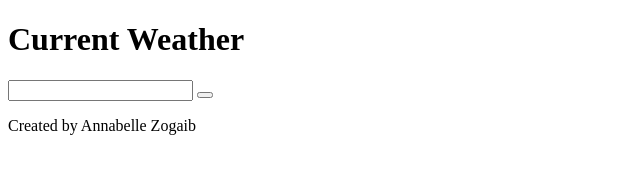
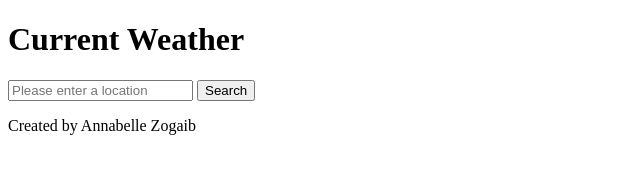
Before and after one commit to azogaib/m6-hw9-zogaib-annabelle, a plain HTML site: page index.html in a window 1280 px wide. Shown: the whole page, without its empty margins (0-640 px from the left). Drawn offline with Linux system fonts and the light colour scheme.

Commit message:
Set up documents

```diff
--- a/index.html
+++ b/index.html
@@ -5,15 +5,11 @@
 
 		<meta charset="utf-8">
 
-		<title></title>
+		<title>Weather App</title>
 
-		<link type="text/css" rel="stylesheet" href="styles.css" />
+		<link type="text/css" rel="stylesheet" href="main.css" />
 
 		<meta name="viewport" content="width=device-width, initial-scale=1">
-
-		<!--[if lt IE 9]>
-			<script src="js/html5shiv-printshiv.min.js"></script>
-		<![endif]-->
 
 	</head>
 
@@ -25,9 +21,9 @@
             <h1>Current Weather</h1>
             <section id="location"></section>
             <form>
-                <input>
-                <label></label>
-                <button></button>
+                <input name="search" id="search" type="text" placeholder="Please enter a location">
+                <label for="search"></label>
+                <button>Search</button>
             </form>
         </main>
         <footer>
```
Also changed, not shown: main.js (+7 -0 lines).
